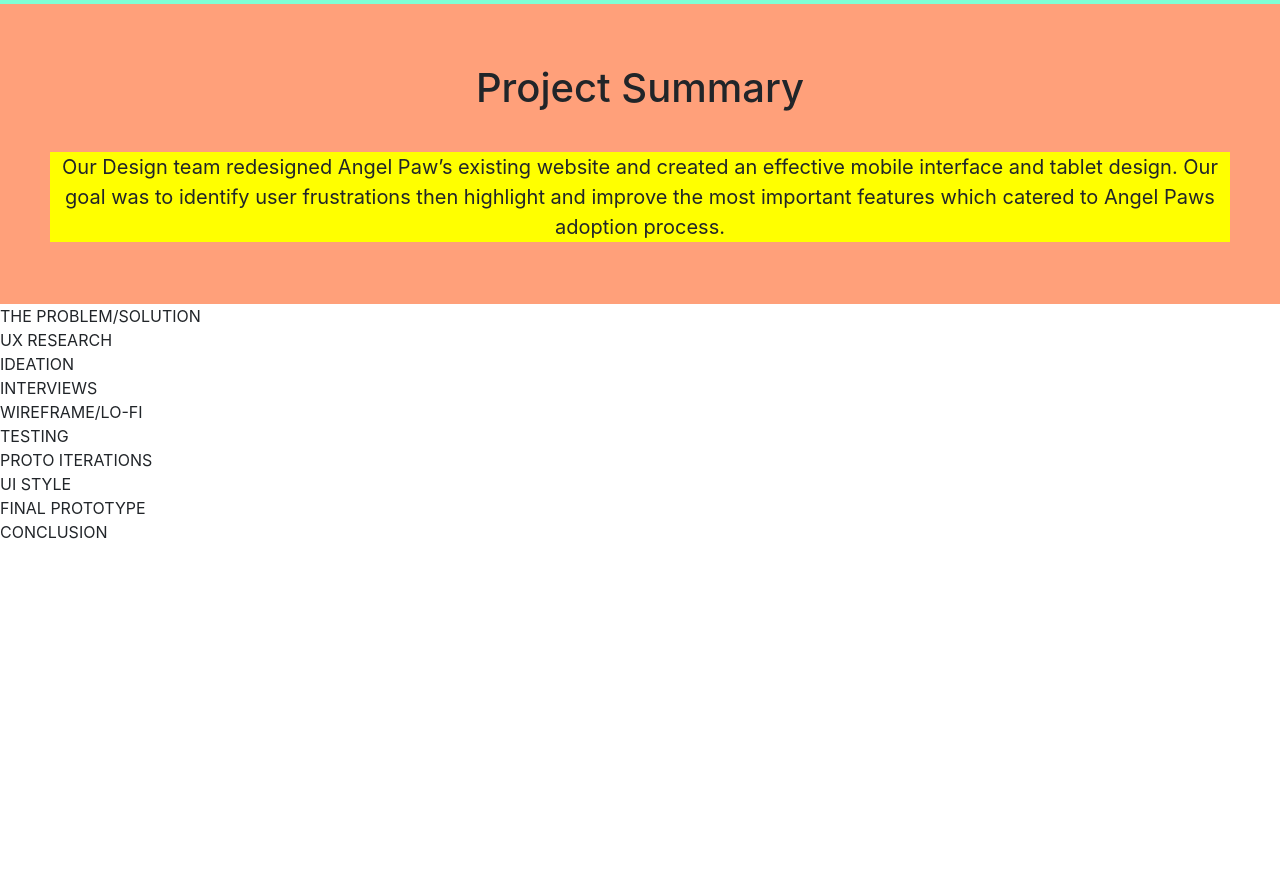
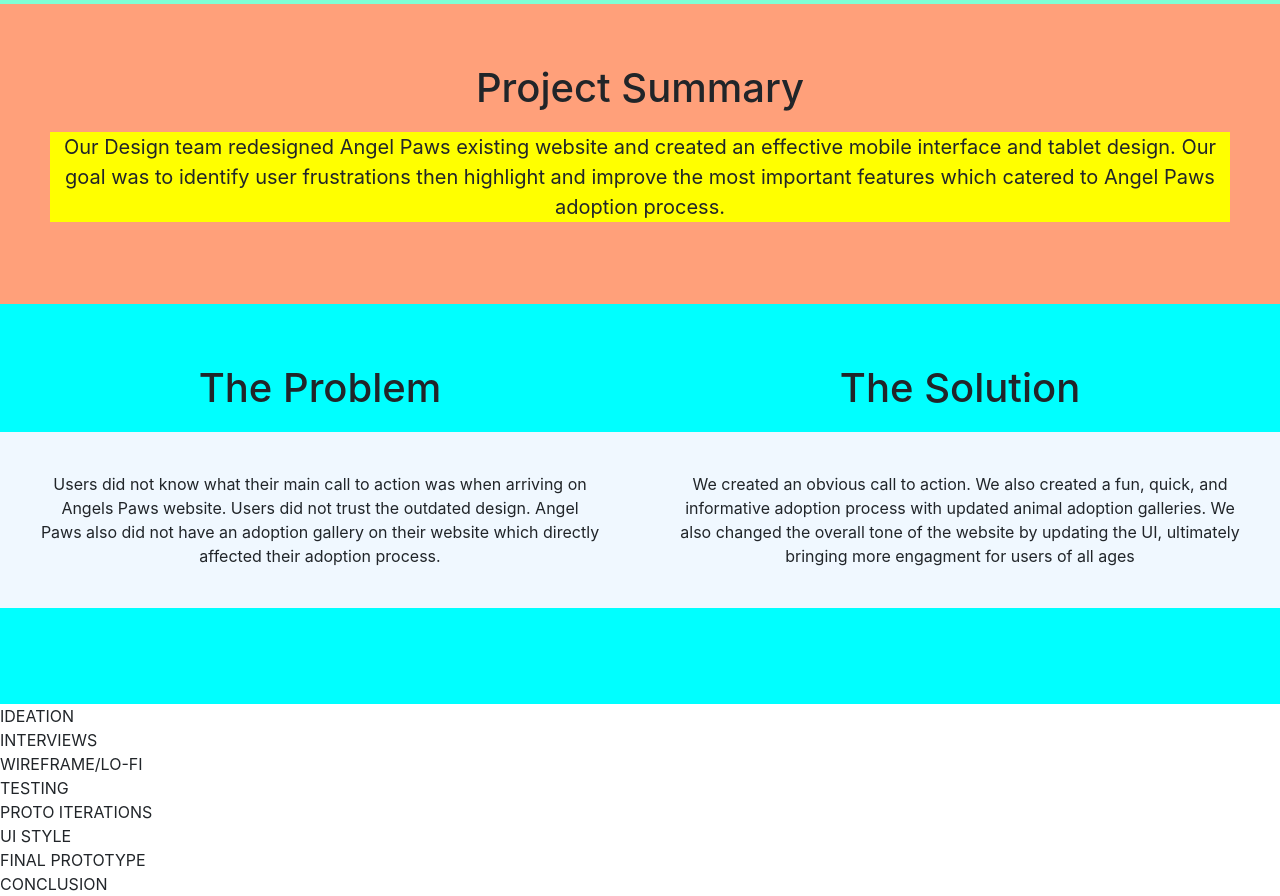
Before and after one commit to mbman11/UX_UI_HW_20, a plain HTML site: page index.html in a window 1280 px wide. Shown: the part 1540-2436 px from the top of the page. Before the commit the page ends 2084 px from the top, so only its background shows below. Drawn offline with nearby package versions, Linux system fonts and the light colour scheme.

Commit message:
anotha 1

```diff
--- a/css/style.css
+++ b/css/style.css
@@ -127,7 +127,7 @@ html {
   text-align: center;
   font-size: 40px;
   padding-top: 60px;
-  margin-bottom: 40px;
+  margin-bottom: 20px;
 
 }
 
@@ -146,8 +146,6 @@ html {
 
 }
 
-
-
 .project-summary {
   background-color: lightsalmon;
   height: 300px;
@@ -158,3 +156,30 @@ html {
   }
 
 }
+
+.prob-sol {
+  display: grid;
+  grid-template-columns: 1fr 1fr;
+  background-color: aqua;
+  text-align: center;
+  height: 400px;
+}
+@media screen and (max-width:800px) {
+  .prob-sol {
+    min-height: 450px;
+  }
+}
+
+.prob-sol-p {
+  background-color: aliceblue;
+  padding: 40px;
+
+
+}
+@media screen and (max-width:700px) {
+  .prob-sol-p {
+    min-width: 150px;
+    font-size: 12px;
+  }
+
+}
--- a/index.html
+++ b/index.html
@@ -76,21 +76,25 @@
 <section>
   <div class="project-summary">
     <h3 class="content-headings-h3">Project Summary</h3>
-    <p class="content-paragraphs">Our Design team redesigned Angel Paw’s existing website and created an effective mobile interface and tablet design. Our goal was to identify user frustrations then highlight and improve the most important features which catered to Angel Paws adoption process.
-
+    <p class="content-paragraphs">Our Design team redesigned Angel Paws existing website and created an effective mobile interface and tablet design. Our goal was to identify user frustrations then highlight and improve the most important features which catered to Angel Paws adoption process.
     </p>
   </div>
 </section>
 
 <section>
-  <div>
-    THE PROBLEM/SOLUTION
+  <div class="prob-sol">
+
+    <div>
+      <h3 class="content-headings-h3">The Problem</h3>
+      <p class="prob-sol-p">Users did not know what their main call to action was when arriving on Angels Paws website. Users did not trust the outdated design. Angel Paws also did not have an adoption gallery on their website which directly affected their adoption process.</p>
+    </div>
+    <div>
+      <h3 class="content-headings-h3">The Solution</h3>
+      <p class="prob-sol-p">We created an obvious call to action. We also created a fun, quick, and informative adoption process with updated animal adoption galleries. We also changed the overall tone of the website by updating the UI, ultimately bringing more engagment for users of all ages</p>
+    </div>
   </div>
 </section>
 
-<section>
-  UX RESEARCH
-</section>
 
 <section>
   IDEATION
```
Also changed, not shown: images/ap-hp.png (added), images/ap-origional.png (added).
